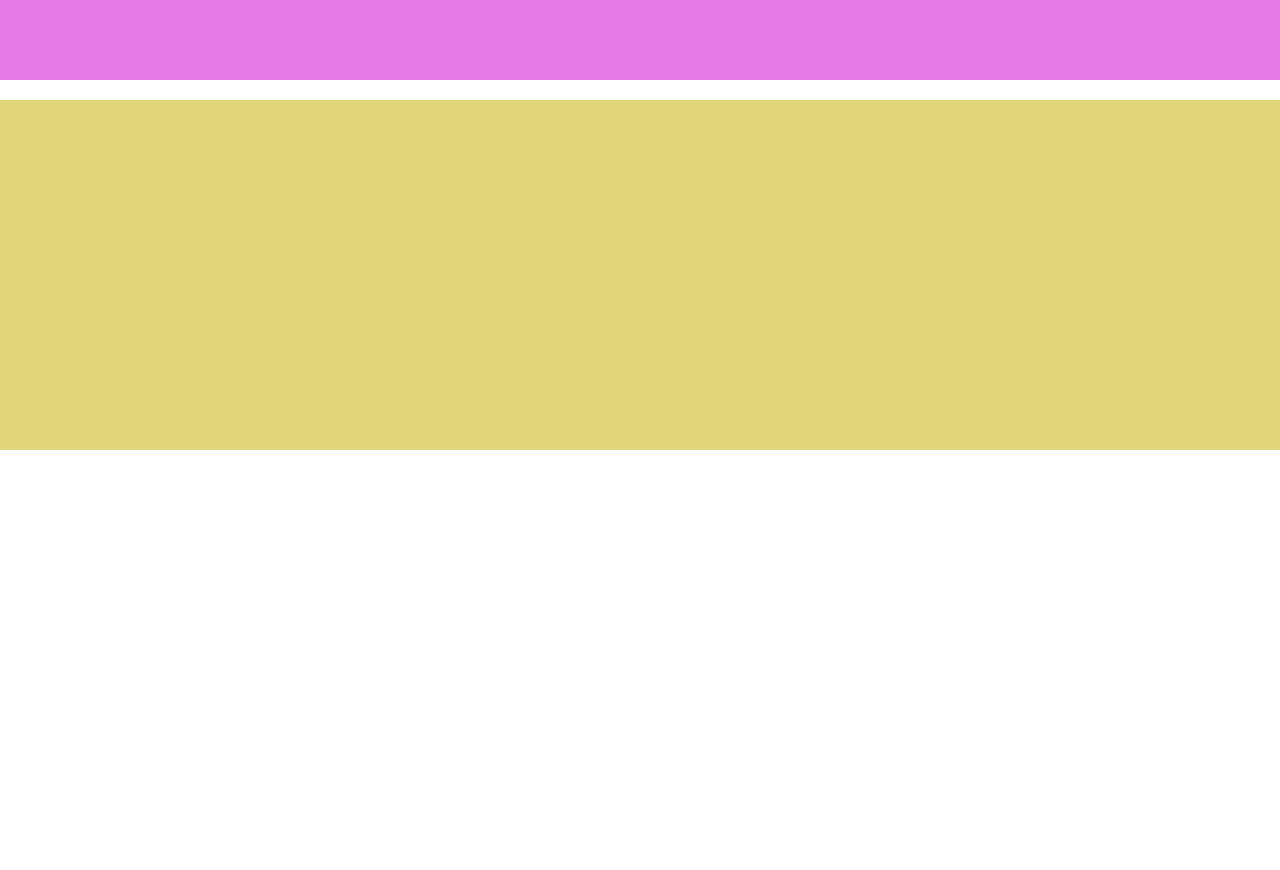
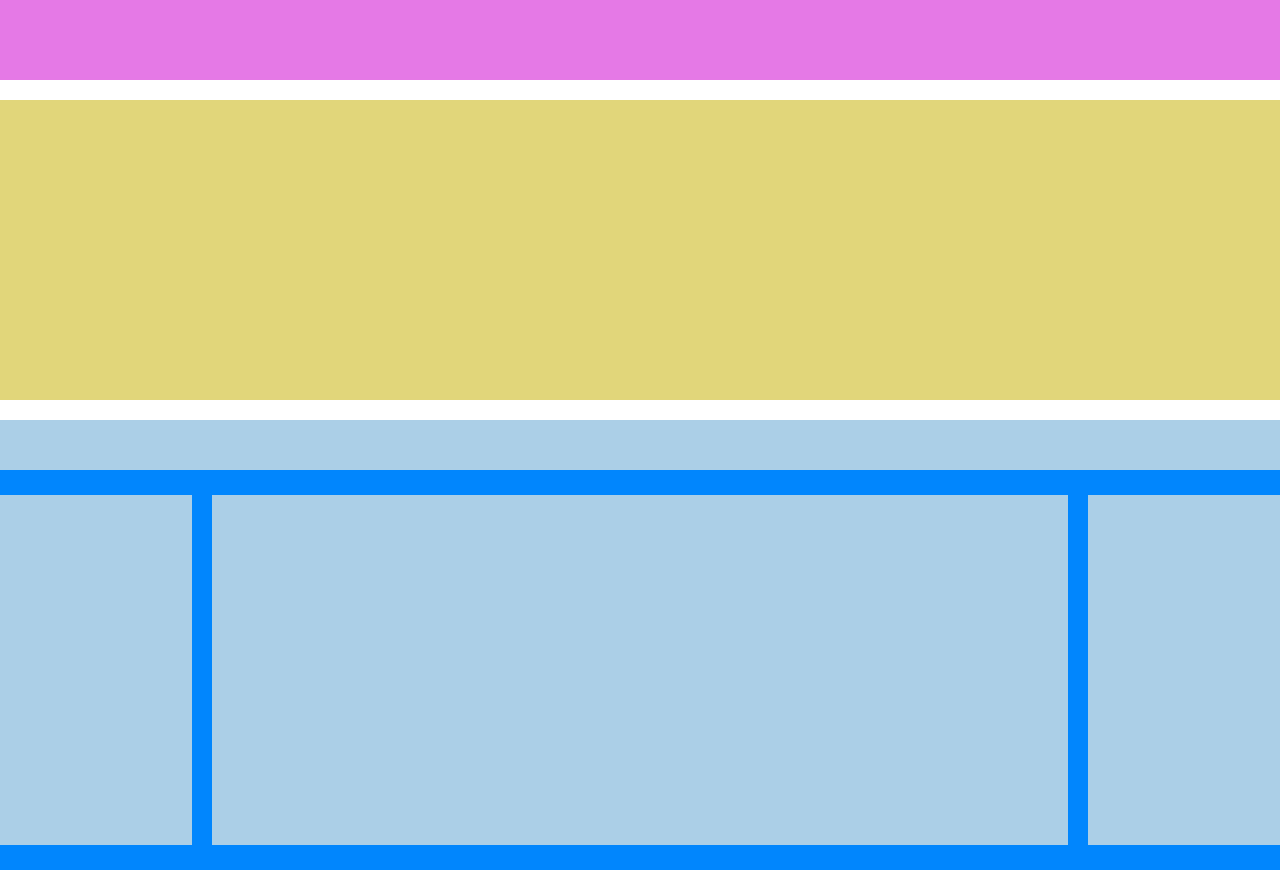
Before and after one commit to Scarpaz14/htmlcss-struttura-wp, a plain HTML site: page index.html in a window 1280 px wide. Before the commit the page ends 800 px from the top, so only its background shows below. Drawn offline with Linux system fonts and the light colour scheme.

Commit message:
aggiunta seconda section e divisa in tre colonne

```diff
--- a/css/style.css
+++ b/css/style.css
@@ -17,5 +17,37 @@
 
 .first-part{
     background-color:#e1d67a ;
-    min-height: 350px;
+    min-height: 300px;
+    margin-bottom: 20px;
 }
+
+.second-part{
+    background-color:#0186fd;
+    min-height:450px;
+}
+.row-high{
+    background-color:#abcfe7;
+    min-height:50px;
+}
+
+.clearfix::after{
+    content: "";
+    display: table;
+    clear:both;
+}
+.col-left, .col-right{
+    float: left;
+    background-color: #abcfe7;
+    min-height:350px;
+    width:15%;
+    margin-top:25px;
+}
+
+.col-center{
+    float: left;
+    background-color: #abcfe7;
+    min-height:350px;
+    margin: auto 20px;
+    width: calc(70% - 40px);
+    margin-top:25px;
+}
--- a/index.html
+++ b/index.html
@@ -18,12 +18,15 @@
                 </div>
             </section>
             <section>
-
-
-
+                <div class="second-part">
+                    <div class="row-high"></div>
+                    <div class="clearfix">
+                        <div class="col-left"></div>
+                        <div class="col-center"></div>
+                        <div class="col-right"></div>
+                    </div>
+                </div>
          </section>
-
-
         </main>
         <footer>
 
```
